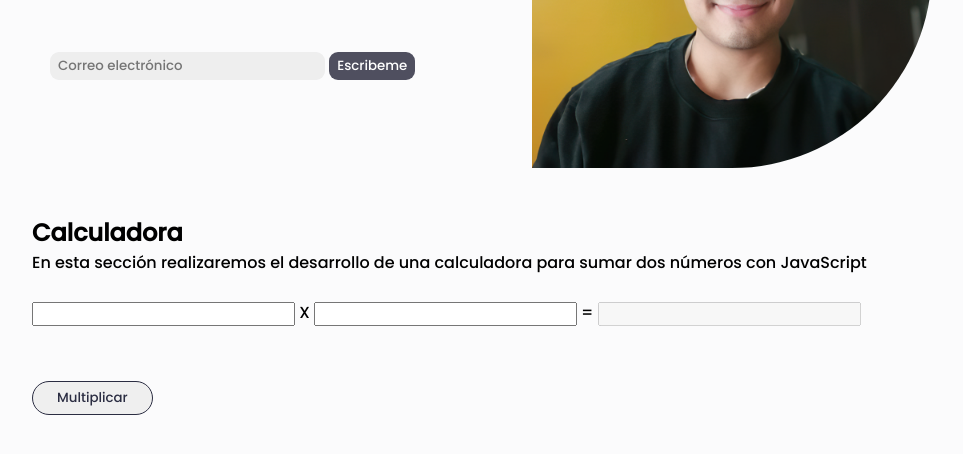
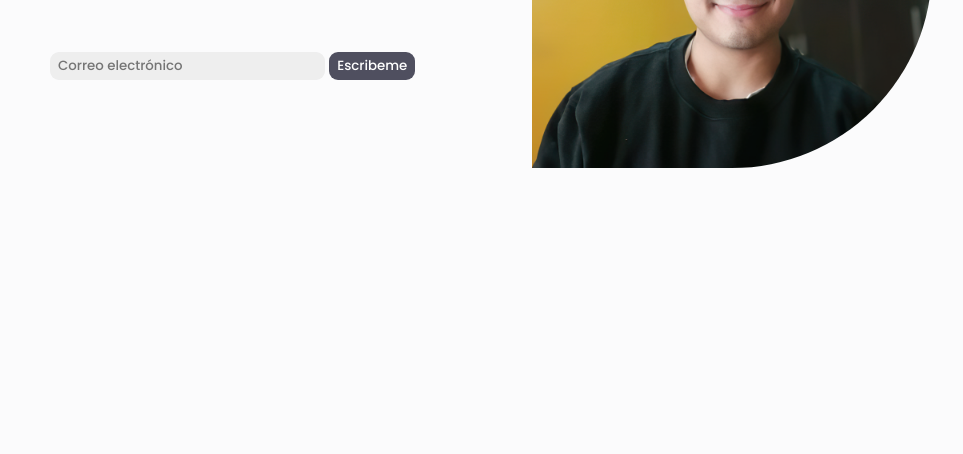
Before and after one commit to HimblerCap/server-FW, a plain HTML site: page index.html in a window 1280 px wide. Shown: the part 322-776 px from the top of the page, without its empty margins (108-1071 px from the left). Drawn offline with Linux system fonts and the light colour scheme.

Commit message:
modificación en otra rama

```diff
--- a/index.html
+++ b/index.html
@@ -40,30 +40,6 @@
         </div>
     </section>
 
-
-    <!-- Calculadora -->
-    <section>
-        <div class="container">
-            <div class="body-calculator">
-                <div body-text>
-                    <h1> Calculadora </h1>
-                    <p> En esta sección realizaremos el desarrollo de una calculadora para sumar dos números con JavaScript</p>
-                    <br>
-                    <input id="a" type="number">
-                    X
-                    <input id="b" type="number">
-                    =
-                    <input id="c" type="text">
-                    <br>
-                    <div class="button-x">
-                        <button class="btn" onclick="multiplicar()">Multiplicar</button>
-                    </div>
-                    <br>
-                </div>
-            </div>
-        </div>
-    </section>
-
     <script src="./js/index.js"></script>
 </body>
 </html>
```
